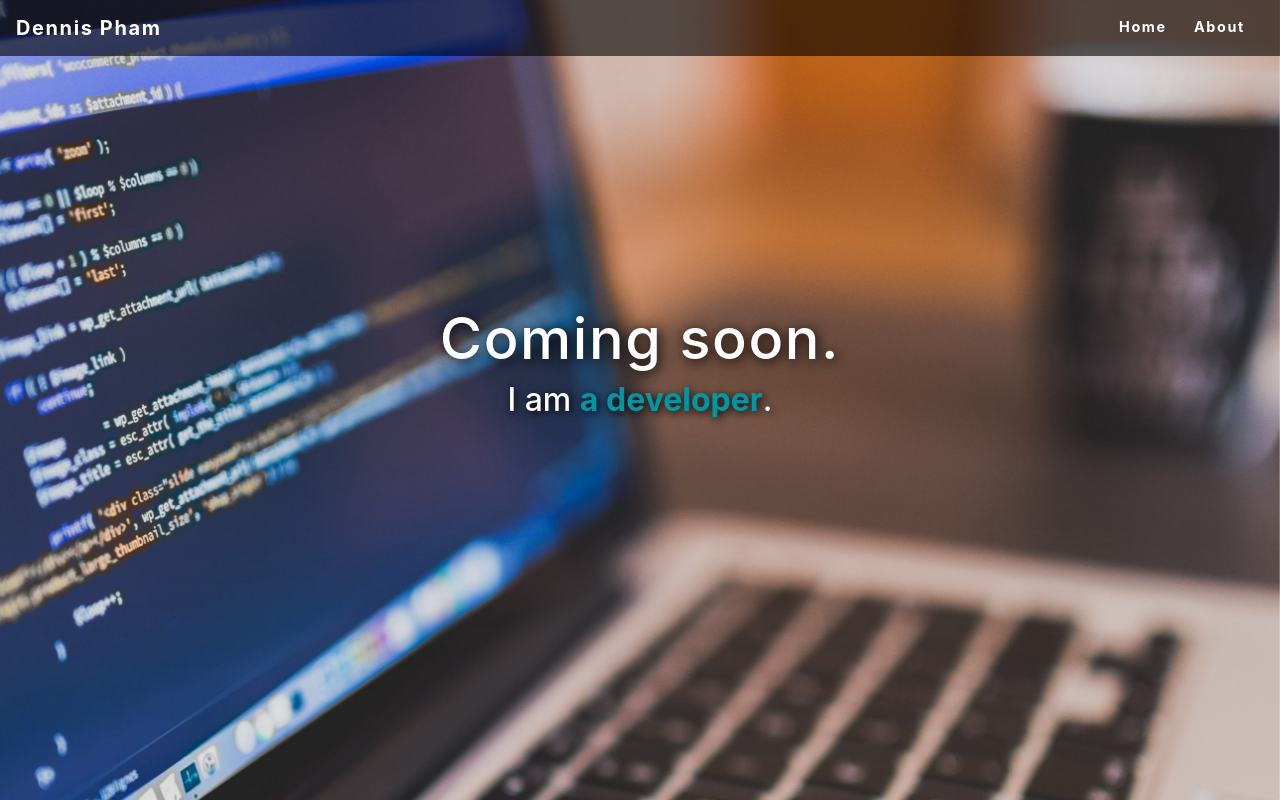
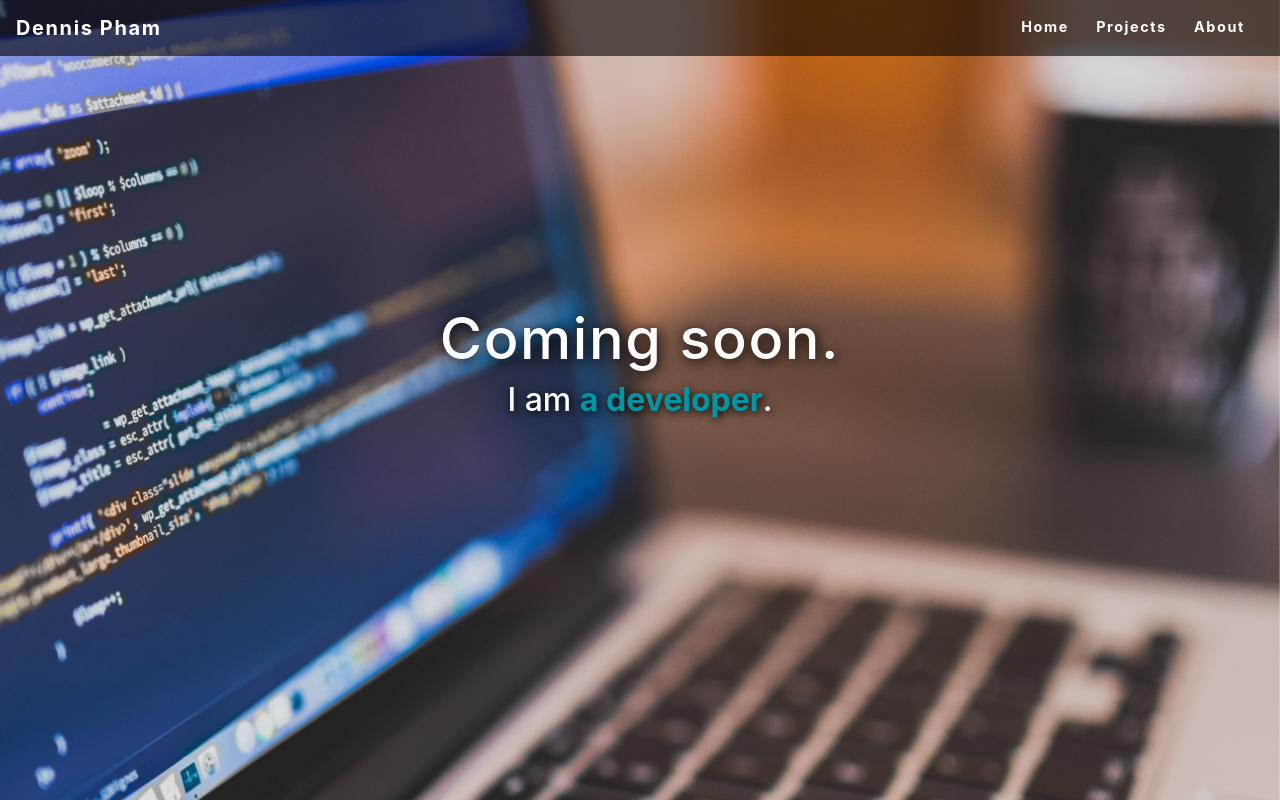
Before and after one commit to Den4200/dennispham.me, a Django app: page / in a window 1280 px wide. Run offline with Django 3.2, Linux system fonts and the light colour scheme; some libraries are stand-ins or nearby versions.

Commit message:
add projects to navbar

```diff
--- a/portfolio/templates/portfolio/base.html
+++ b/portfolio/templates/portfolio/base.html
@@ -26,6 +26,9 @@
             <ul class="navbar-nav ml-auto">
                 <li class="nav-item">
                     <a href="{% url 'index' %}" class="nav-link">Home</a>
+                </li>
+                <li class="nav-item">
+                    <a href="#" class="nav-link">Projects</a>
                 </li>
                 <li class="nav-item">
                     <a href="#" class="nav-link">About</a>
```
